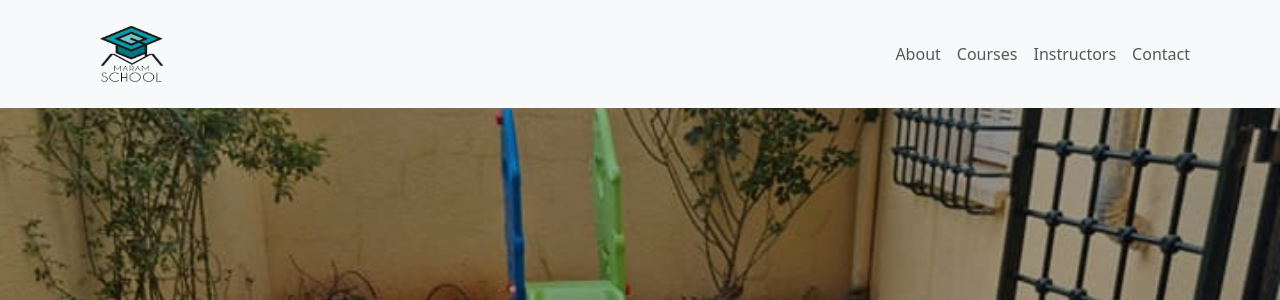
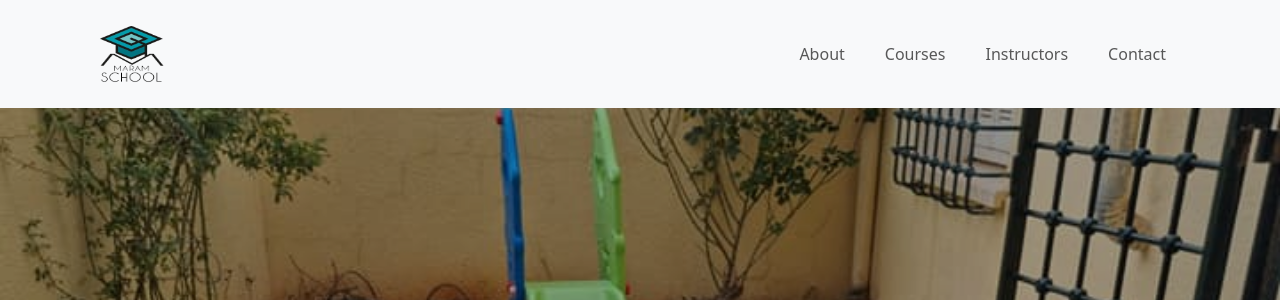
Before and after one commit to Haithemkoriche/acadmey_marame_school_gestion_inscription, a PHP site: page / in a window 1280 px wide. Shown: the top 300 px of the page. Run offline with PHP 8.4, Linux system fonts and the light colour scheme; data that the repository does not hold is empty.

Commit message:
finalising

```diff
--- a/index.php
+++ b/index.php
@@ -22,16 +22,16 @@
       </button>
       <div class="collapse navbar-collapse" id="navbarNav">
         <ul class="navbar-nav ms-auto">
-          <li class="nav-item">
+          <li class="nav-item me-4">
             <a class="nav-link" href="#about">About</a>
           </li>
-          <li class="nav-item">
+          <li class="nav-item me-4">
             <a class="nav-link" href="#courses">Courses</a>
           </li>
-          <li class="nav-item">
+          <li class="nav-item me-4">
             <a class="nav-link" href="#team">Instructors</a>
           </li>
-          <li class="nav-item">
+          <li class="nav-item me-4">
             <a class="nav-link" href="#contact">Contact</a>
           </li>
         </ul>
```
